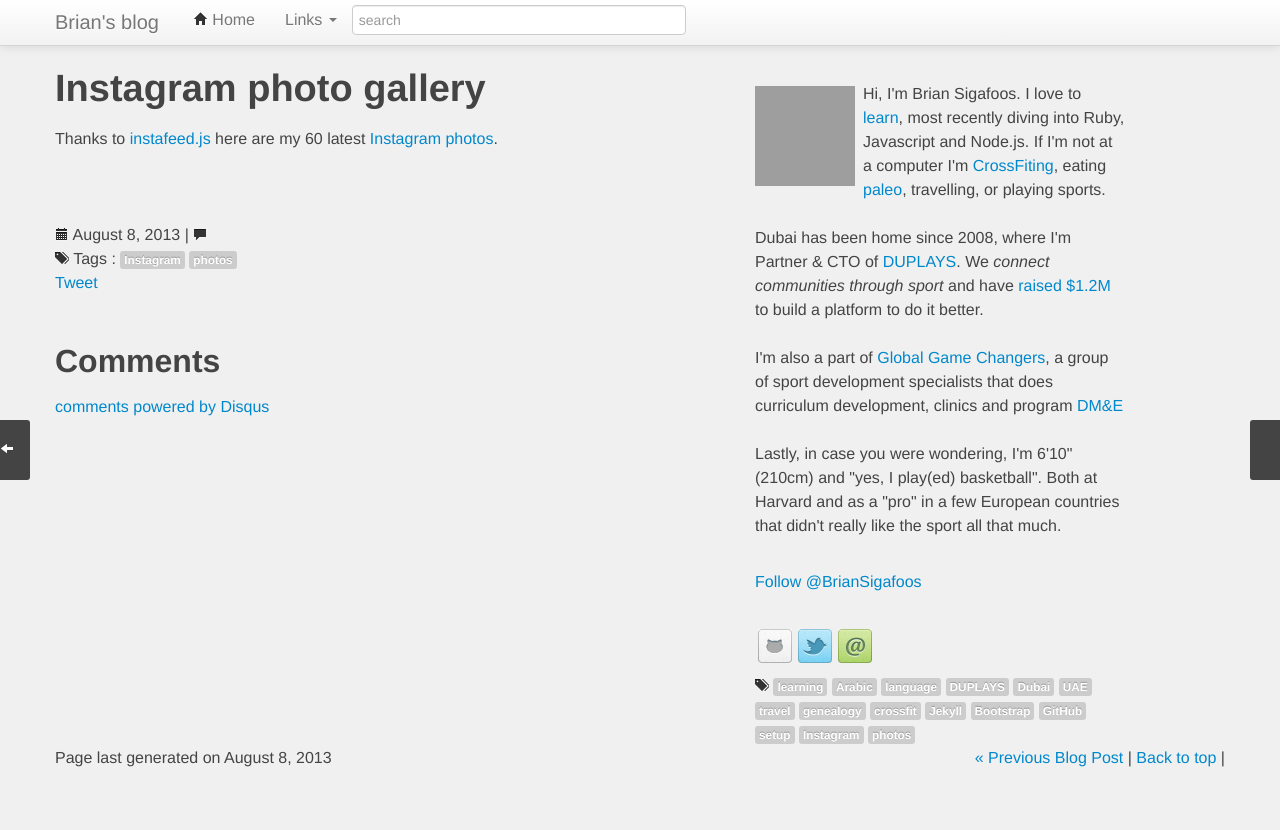
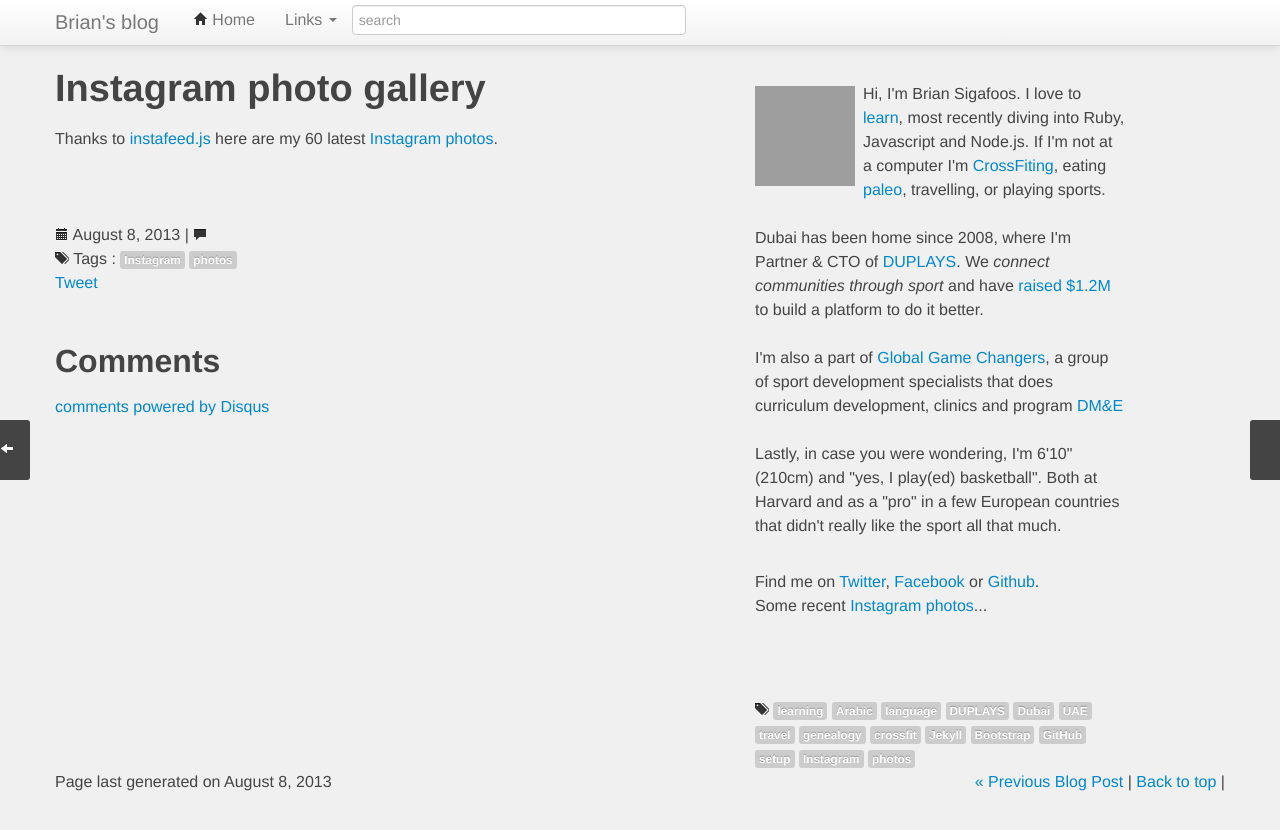
Before and after one commit to BrianSigafoos/briansigafoos.github.io, a Jekyll site: the page built from _posts/2013-08-08-instagram-photos.md, in a window 1280 px wide, cut to the strip 0-830 px from the top of the page. Built offline with Jekyll 4.4.1, drawn with Linux system fonts in a browser that asks for light colours; Markdown is read by kramdown in place of the engine named in the settings; comment, search, counter and statistics services are not loaded; grey boxes are pictures that could not be loaded.

Commit message:
* about link tweaks

```diff
--- a/_config.yml
+++ b/_config.yml
@@ -17,6 +17,7 @@
     email: brian.sigafoos@gmail.com
     github: briansigafoos
     twitter: BrianSigafoos
+    facebook: brian.sigafoos
     instagram: briansigafoos
     gravatar: http://en.gravatar.com/userimage/17227089/a1d38f29b1314541b194b28ef1420b84.jpg?size=100
 
--- a/_includes/about.html
+++ b/_includes/about.html
@@ -18,7 +18,11 @@
   Both at Harvard and as a "pro" in a few European countries that didn't really like the sport all that much.
 </p>
 <p>
-  <a href="https://twitter.com/{{ site.author.twitter }}" class="twitter-follow-button" data-link-color="#0069D6" data-show-count="true">Follow @{{ site.author.twitter }}</a>
+  Find me on <a href="https://twitter.com/{{ site.author.twitter }}">Twitter</a>,
+  <a href="https://facebook.com/{{ site.author.facebook}}">Facebook</a> or
+  <a href="https://github.com/{{ site.author.github}}">Github</a>.
+  <br />
+  Some recent <a href="/photos">Instagram photos</a>...
 </p>
 
 <p>
@@ -35,13 +39,13 @@
   <div id="instafeed"></div>
 </p>
 
-<p>
-  <ul class="buttons unstyled">
-    <li><a href="https://github.com/{{ site.author.github }}" rel="me" class="social github" title="Go to github.com/{{ site.author.github }}" target="_blank"></a></li>
-    <li><a href="http://www.twitter.com/{{ site.author.twitter }}" rel="me" class="social twitter" title="Go to twitter.com/{{ site.author.twitter }}" target="_blank"></a></li>
-    <li><a href="https://github.com/{{ site.author.github }}/feedback/issues/new" rel="me" class="social mail" title="Leave feedback for {{ site.author.name  }}"  target="_blank"></a></li>
-  </ul>
-</p>
+<!--<p>-->
+  <!--<ul class="buttons unstyled">-->
+    <!--<li><a href="https://github.com/{{ site.author.github }}" rel="me" class="social github" title="Go to github.com/{{ site.author.github }}" target="_blank"></a></li>-->
+    <!--<li><a href="http://www.twitter.com/{{ site.author.twitter }}" rel="me" class="social twitter" title="Go to twitter.com/{{ site.author.twitter }}" target="_blank"></a></li>-->
+    <!--<li><a href="https://github.com/{{ site.author.github }}/feedback/issues/new" rel="me" class="social mail" title="Leave feedback for {{ site.author.name  }}"  target="_blank"></a></li>-->
+  <!--</ul>-->
+<!--</p>-->
 
 <br />
 <br />
--- a/_posts/2013-08-08-instagram.md
+++ b/_posts/2013-08-08-instagram-photos.md
@@ -2,7 +2,7 @@
 comments: true
 date: 2013-08-08 02:54:00
 layout: post
-slug: instragram
+slug: photos
 title: Instagram photo gallery
 summary: My 60 latest Instagram photos thanks to Instagram's API and instafeed.js
 image: 'inst-photos.png'
```
